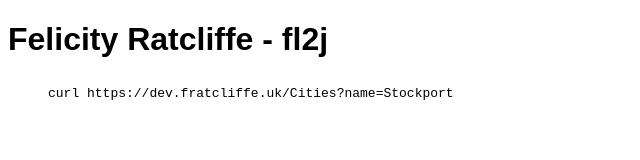
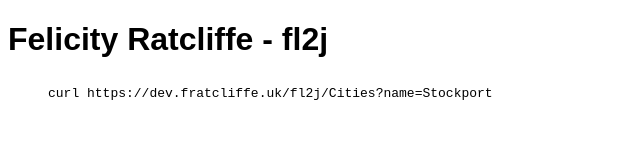
Before and after one commit to fratcliffe/fl2j, a plain HTML site: page index.htm in a window 1280 px wide. Shown: the full height of the page, 0-640 px from the left. Drawn offline with Linux system fonts and the light colour scheme.

Commit message:
fix example

```diff
--- a/index.htm
+++ b/index.htm
@@ -12,7 +12,7 @@
         <h1>Felicity Ratcliffe - fl2j</h1>
         <ul>
             <li>
-                <code>curl https://dev.fratcliffe.uk/Cities?name=Stockport</code>
+                <code>curl https://dev.fratcliffe.uk/fl2j/Cities?name=Stockport</code>
             </li>
         </ul>
     </body>
```
